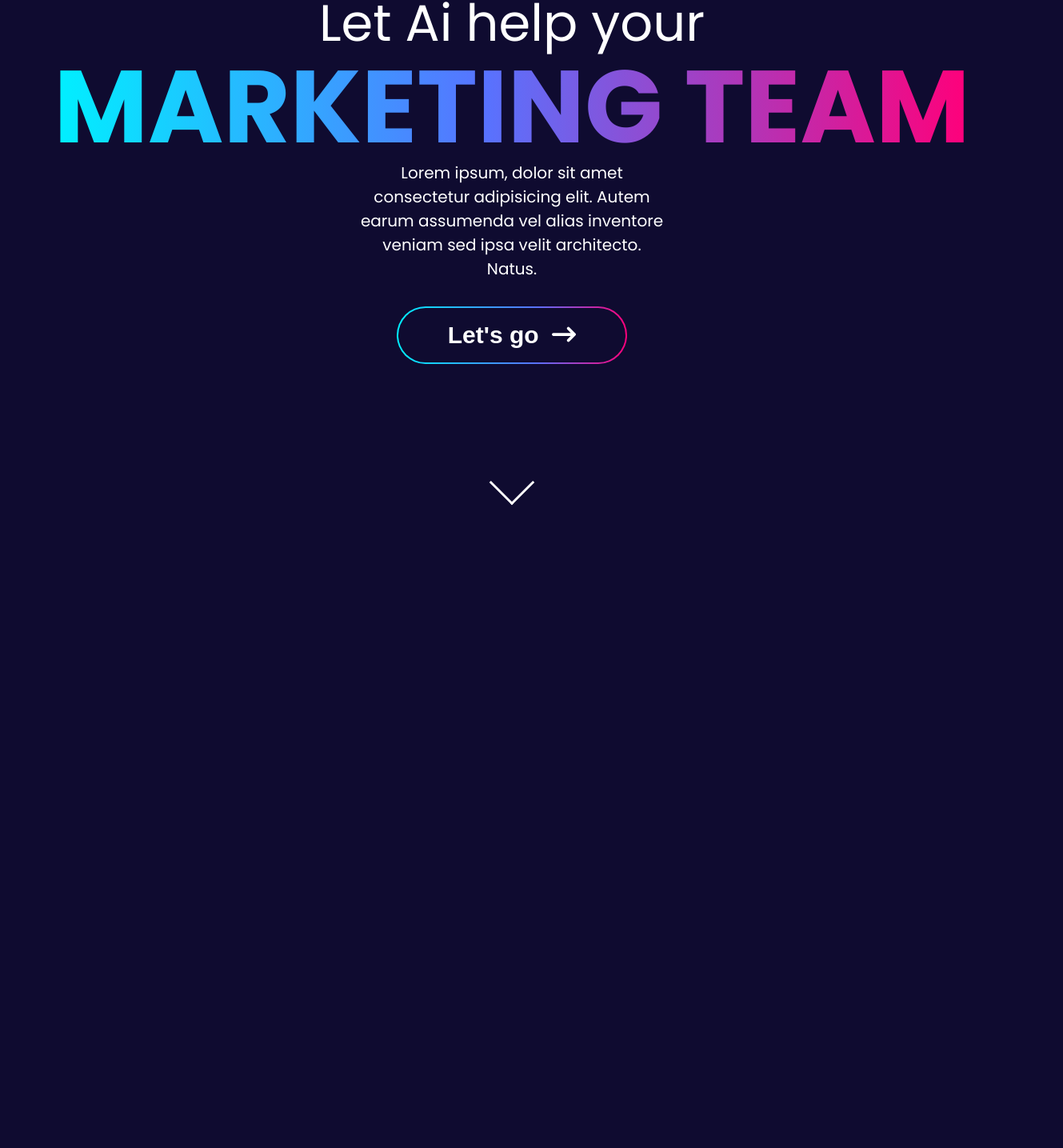
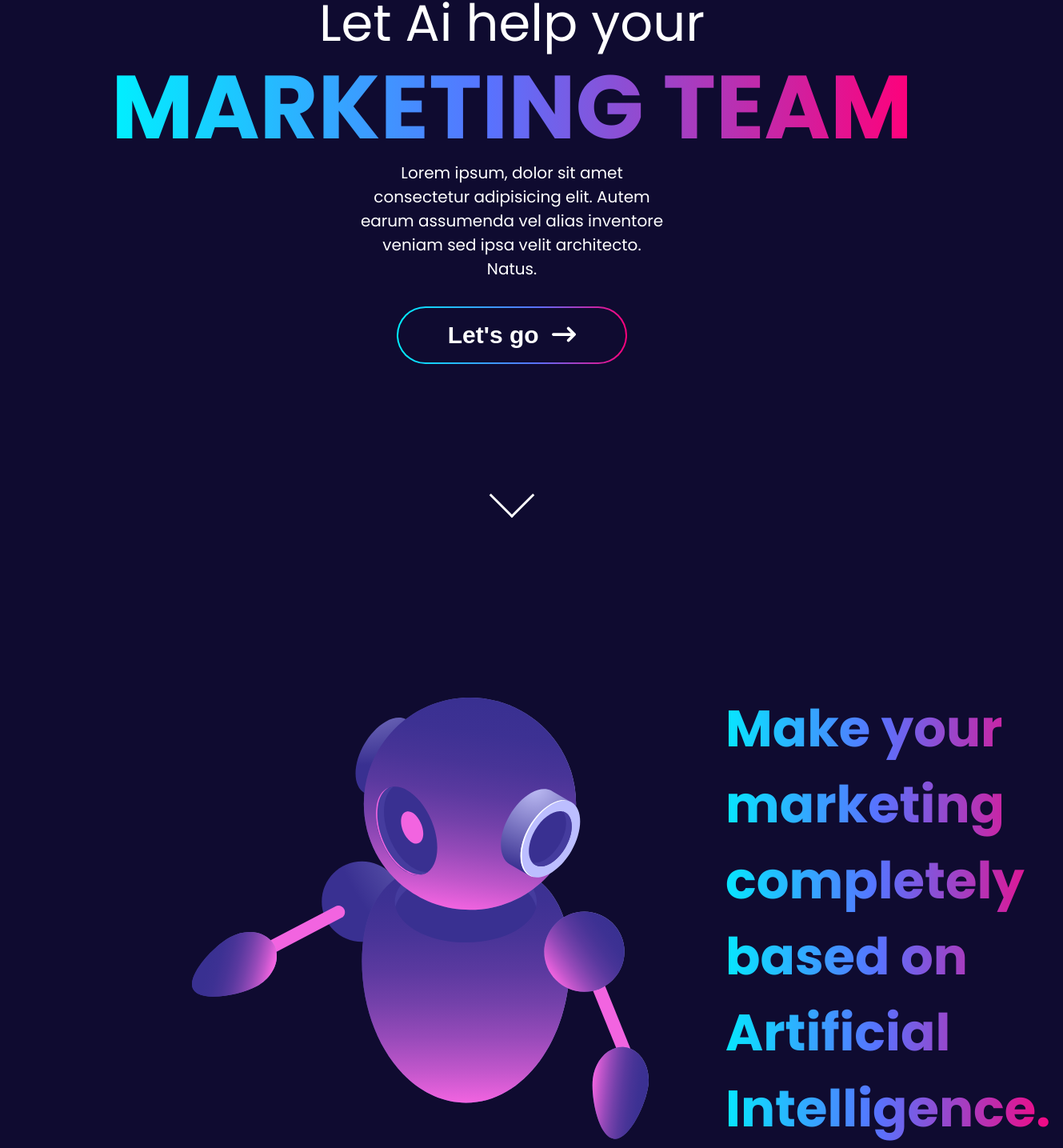
Before and after one commit to gabrielcaamargo/markai-landing-page, a React (Vite) app: page / in a window 1280 px wide. Shown: the part 341-1776 px from the top of the page at 80% size, 1329 px wide, since content can reach past the window. Before the commit the page ends 973 px from the top, so only its background shows below. Built offline with nearby package versions, Linux system fonts and the light colour scheme.

Commit message:
robot section done

```diff
--- a/src/components/App/index.jsx
+++ b/src/components/App/index.jsx
@@ -2,12 +2,14 @@ import React from 'react';
 
 import Header from '../Header';
 import Presentation from '../Presentation';
+import MakeTheDifference from '../MakeTheDifference';
 
 export default function App(){
   return(
     <>
       <Header />
       <Presentation />
+      <MakeTheDifference />
     </>
   )
 }
--- a/src/components/Header/styles.js
+++ b/src/components/Header/styles.js
@@ -7,4 +7,8 @@ export const HeaderContainer = styled.div`
   margin: 0 auto;
   text-align: center;
   align-items: center;
+
+  @media (max-width: 600px){
+    padding: 1rem 6rem;
+  }
 `
--- /dev/null
+++ b/src/components/MakeTheDifference/index.jsx
@@ -0,0 +1,12 @@
+import React from 'react';
+
+import { Container, Text, Image } from './styles';
+
+export default function MakeTheDifference(){
+  return(
+    <Container>
+      <Image src='images/robot.svg'/>
+      <Text>Make your marketing completely based on Artificial Intelligence.</Text>
+    </Container>
+  )
+}
--- /dev/null
+++ b/src/components/MakeTheDifference/styles.js
@@ -0,0 +1,22 @@
+import styled from 'styled-components'
+
+export const Container = styled.div`
+  margin: 5rem 15rem;
+  display: flex;
+  align-items: center;
+`
+
+export const Image = styled.img`
+  font-size: 580px;
+  margin-right: 5rem;
+`
+
+export const Text = styled.h3`
+  font-weight: 700;
+  font-size: 4rem;
+  text-align: left;
+  background: linear-gradient(90deg, #00F0FF 0%, #5773FF 46.87%, #FF007A 100%);
+  -webkit-background-clip: text;
+  -webkit-text-fill-color: transparent;
+  padding: 0 1rem;
+`
--- a/src/components/Presentation/styles.js
+++ b/src/components/Presentation/styles.js
@@ -6,21 +6,37 @@ export const PresentationContainer = styled.div`
   text-align: center;
   flex-direction: column;
   align-items: center;
-  margin-top: 13rem;
+  margin: 13rem auto 0;
   line-height: 105px;
+
+  @media (max-width: 600px){
+    line-height: 75px;
+    justify-content: center;
+  }
 `
 
 export const HeadingText = styled.p`
   font-size: 4rem;
+
+  @media (max-width: 600px){
+    font-size: 2.5rem;
+  }
 `
 
 export const MainText = styled.h2`
   font-weight: 700;
-  font-size: 8rem;
+  font-size: 7rem;
+
   text-transform: uppercase;
   background: linear-gradient(90deg, #00F0FF 0%, #5773FF 46.87%, #FF007A 100%);
   -webkit-background-clip: text;
   -webkit-text-fill-color: transparent;
+
+  @media (max-width: 600px){
+    font-size: 4rem;
+    padding: 0 2rem;
+    text-align: center;
+  }
 `
 
 export const Description = styled.p`
@@ -28,6 +44,10 @@ export const Description = styled.p`
   width: 30%;
   line-height: 30px;
   margin-top: 15px;
+
+  @media (max-width: 600px){
+    width: 70%;
+  }
 `
 
 
@@ -65,7 +85,7 @@ export const StyledButton = styled.button`
   }
 `
 export const ArrowContainer = styled.div`
-  margin-top: 8rem;
+  margin: 9rem 0;
   width: 40px;
   height: 40px;
   background: none;
```
Also changed, not shown: images/robot.svg (added).
